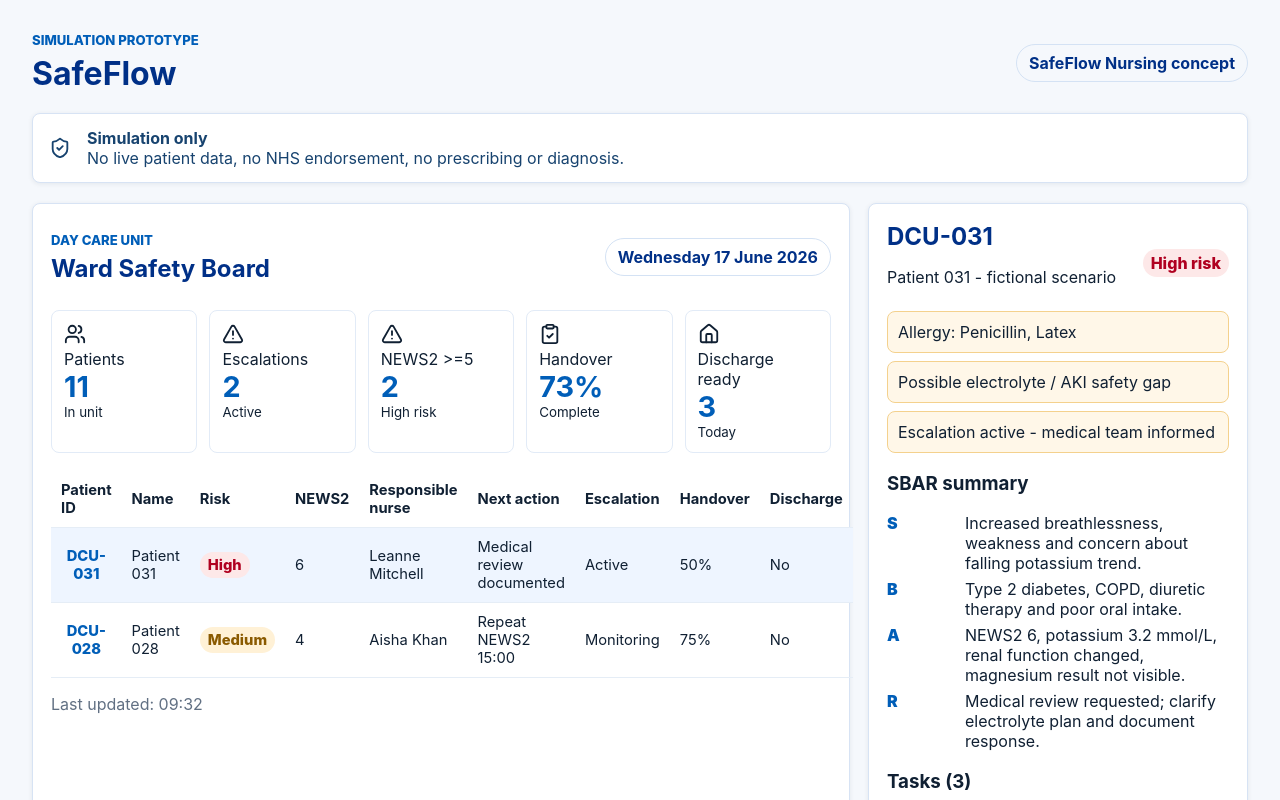
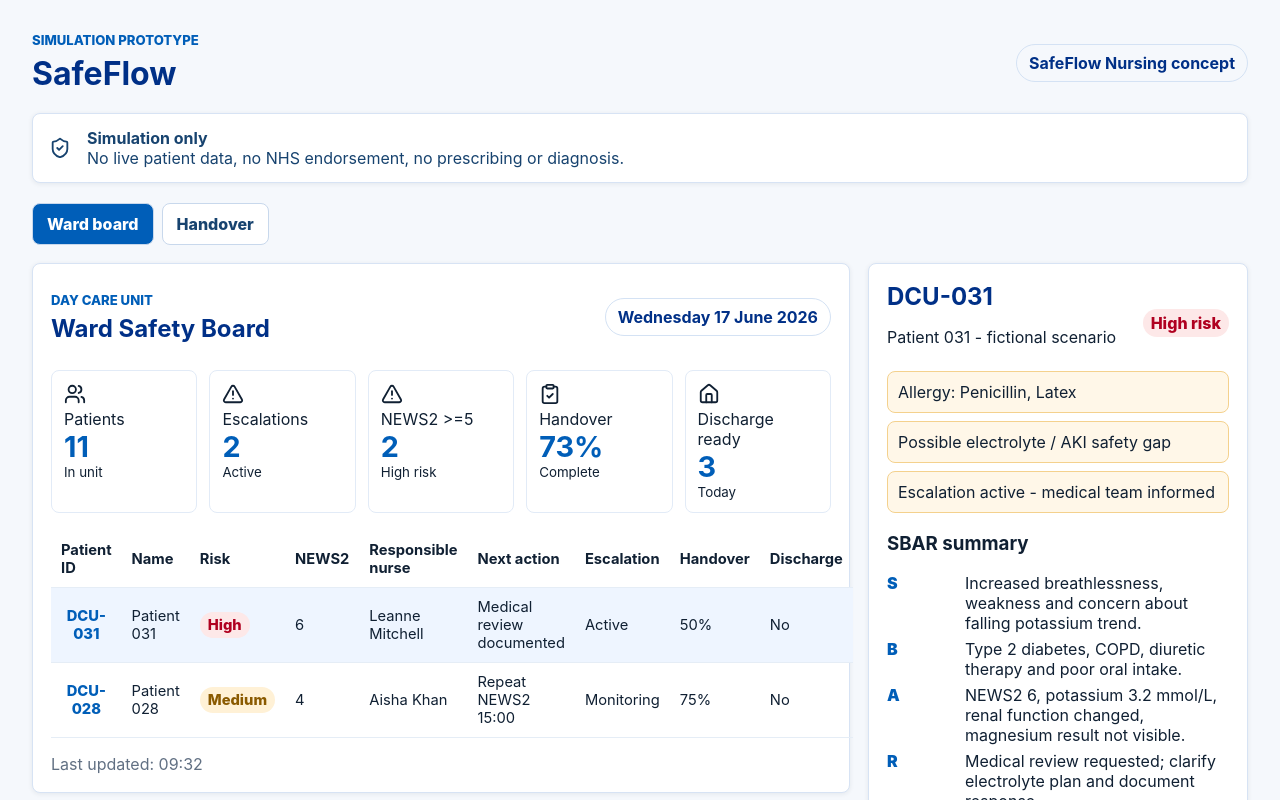
Before and after one commit to simionolimpiu-spec/wardsafe, a React (Vite) app: page / in a window 1280 px wide. Shown: the top 800 px of the page. Built offline with nearby package versions, Linux system fonts and the light colour scheme.

Commit message:
feat: add handover discharge workflow

```diff
--- a/src/App.jsx
+++ b/src/App.jsx
@@ -1,12 +1,19 @@
 import { useMemo, useState } from 'react';
 import { simulatedPatients, wardSummary } from './data/simulatedPatients.js';
 import { evaluatePotassiumSafetyGap } from './domain/safetyRules.js';
+import { HandoverDischargeView } from './components/HandoverDischargeView.jsx';
 import { PatientSafetyPanel } from './components/PatientSafetyPanel.jsx';
 import { SafetyBanner } from './components/SafetyBanner.jsx';
 import { WardSafetyBoard } from './components/WardSafetyBoard.jsx';
 
+const tabs = [
+  { id: 'board', label: 'Ward board' },
+  { id: 'handover', label: 'Handover' }
+];
+
 export default function App() {
   const [selectedPatientId, setSelectedPatientId] = useState(simulatedPatients[0].id);
+  const [activeTab, setActiveTab] = useState('board');
   const selectedPatient = simulatedPatients.find((patient) => patient.id === selectedPatientId) ?? simulatedPatients[0];
   const potassiumFlag = useMemo(() => evaluatePotassiumSafetyGap(selectedPatient), [selectedPatient]);
 
@@ -20,13 +27,32 @@
         <span className="product-note">SafeFlow Nursing concept</span>
       </header>
       <SafetyBanner />
+      <nav className="tab-list" aria-label="Prototype journey">
+        {tabs.map((tab) => (
+          <button
+            aria-selected={activeTab === tab.id}
+            className={activeTab === tab.id ? 'active' : ''}
+            key={tab.id}
+            onClick={() => setActiveTab(tab.id)}
+            role="tab"
+            type="button"
+          >
+            {tab.label}
+          </button>
+        ))}
+      </nav>
       <div className="dashboard-layout">
+        <div>
+          {activeTab === 'board' && (
             <WardSafetyBoard
               summary={wardSummary}
               patients={simulatedPatients}
               selectedPatientId={selectedPatient.id}
               onSelectPatient={setSelectedPatientId}
             />
+          )}
+          {activeTab === 'handover' && <HandoverDischargeView patient={selectedPatient} />}
+        </div>
         <PatientSafetyPanel patient={selectedPatient} flag={potassiumFlag} />
       </div>
     </main>
--- /dev/null
+++ b/src/components/HandoverDischargeView.jsx
@@ -0,0 +1,55 @@
+import { ClipboardCheck, FileCheck2, Home, ListChecks } from 'lucide-react';
+
+export function HandoverDischargeView({ patient }) {
+  const completedTasks = patient.tasks.filter((task) => task.status === 'Done').length;
+  const openTasks = patient.tasks.length - completedTasks;
+
+  return (
+    <section className="workflow-view" aria-label="Handover and discharge readiness">
+      <div className="section-heading">
+        <ClipboardCheck aria-hidden="true" size={22} />
+        <div>
+          <p className="eyebrow">Nurse-led flow</p>
+          <h2>Handover and Discharge Readiness</h2>
+        </div>
+      </div>
+
+      <div className="workflow-grid">
+        <article>
+          <h3><ListChecks aria-hidden="true" size={18} /> Handover</h3>
+          <span className="big-number">{patient.handoverComplete}%</span>
+          <p>Handover {patient.handoverComplete}% complete for {patient.id}.</p>
+          <p>{openTasks} open task{openTasks === 1 ? '' : 's'} need allocation before transfer of responsibility.</p>
+        </article>
+
+        <article>
+          <h3><Home aria-hidden="true" size={18} /> Discharge</h3>
+          <span className="big-number">{patient.dischargeReady ? 'Ready' : 'Blocked'}</span>
+          <p>{patient.dischargeReady ? 'No blockers visible in this scenario.' : 'Discharge readiness is blocked in this scenario.'}</p>
+        </article>
+      </div>
+
+      <article className="readiness-panel">
+        <h3><FileCheck2 aria-hidden="true" size={18} /> Readiness checklist</h3>
+        <ul className="readiness-list">
+          <li className={patient.handoverComplete === 100 ? 'complete' : 'blocked'}>
+            <span>{patient.handoverComplete === 100 ? 'Complete' : 'Blocked'}</span>
+            Handover summary
+          </li>
+          {patient.dischargeBlockers.map((blocker) => (
+            <li className="blocked" key={blocker}>
+              <span>Blocked</span>
+              {blocker}
+            </li>
+          ))}
+          {patient.tasks.map((task) => (
+            <li className={task.status === 'Done' ? 'complete' : 'blocked'} key={task.id}>
+              <span>{task.status}</span>
+              {task.label} - {task.owner} {task.due}
+            </li>
+          ))}
+        </ul>
+      </article>
+    </section>
+  );
+}
--- a/src/styles.css
+++ b/src/styles.css
@@ -208,9 +208,108 @@
   margin-bottom: 0;
 }
 
+.tab-list {
+  display: flex;
+  flex-wrap: wrap;
+  gap: 8px;
+  margin-bottom: 18px;
+}
+
+.tab-list button {
+  background: #fff;
+  border: 1px solid #c8d8ec;
+  border-radius: 8px;
+  color: #17436f;
+  cursor: pointer;
+  font-weight: 800;
+  padding: 10px 14px;
+}
+
+.tab-list button.active,
+.tab-list button[aria-selected="true"] {
+  background: #005eb8;
+  color: #fff;
+}
+
+.workflow-view {
+  background: #fff;
+  border: 1px solid #d7e3f4;
+  border-radius: 8px;
+  padding: 18px;
+}
+
+.section-heading {
+  align-items: center;
+  display: flex;
+  gap: 10px;
+}
+
+.workflow-grid {
+  display: grid;
+  grid-template-columns: repeat(2, minmax(0, 1fr));
+  gap: 14px;
+  margin: 18px 0;
+}
+
+.workflow-grid article,
+.readiness-panel {
+  border: 1px solid #e2ebf7;
+  border-radius: 8px;
+  padding: 14px;
+}
+
+.workflow-grid h3,
+.readiness-panel h3 {
+  align-items: center;
+  color: #003087;
+  display: flex;
+  gap: 8px;
+  margin-top: 0;
+}
+
+.big-number {
+  color: #00a3a3;
+  display: block;
+  font-size: 2.6rem;
+  font-weight: 900;
+}
+
+.readiness-list {
+  display: grid;
+  gap: 8px;
+  list-style: none;
+  padding: 0;
+}
+
+.readiness-list li {
+  border-radius: 8px;
+  padding: 10px 12px;
+}
+
+.readiness-list li span {
+  font-weight: 900;
+  margin-right: 8px;
+}
+
+.readiness-list .complete {
+  background: #e8f5ee;
+  color: #006b3c;
+}
+
+.readiness-list .blocked {
+  background: #fff3df;
+  color: #845400;
+}
+
 @media (max-width: 1050px) {
   .dashboard-layout,
   .metric-grid {
     grid-template-columns: 1fr;
   }
 }
+
+@media (max-width: 860px) {
+  .workflow-grid {
+    grid-template-columns: 1fr;
+  }
+}
```
Also changed, not shown: 1 other file (tests, documents, lock files or other folders). Lines whose indentation alone changed are shown as unchanged.
